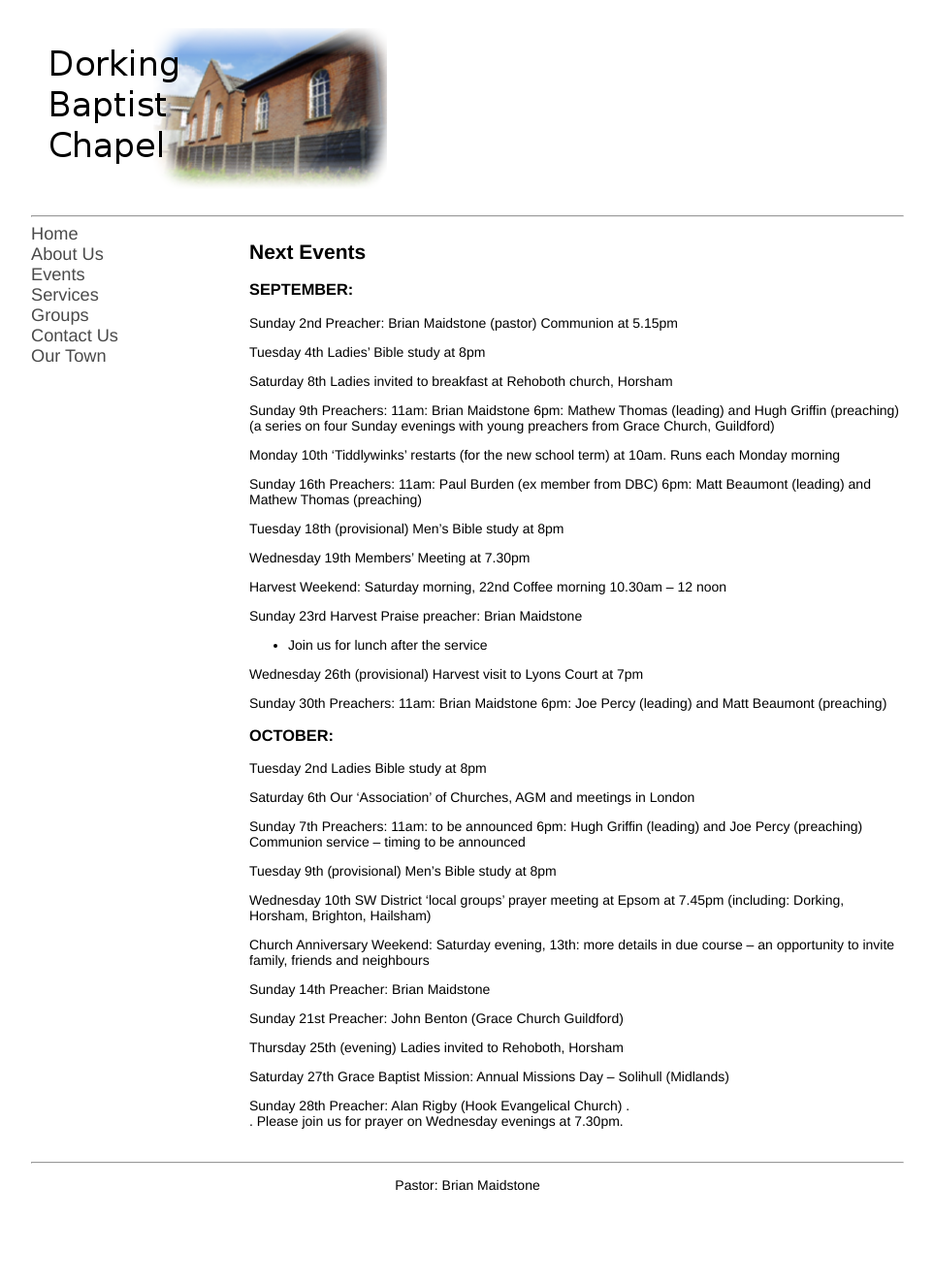
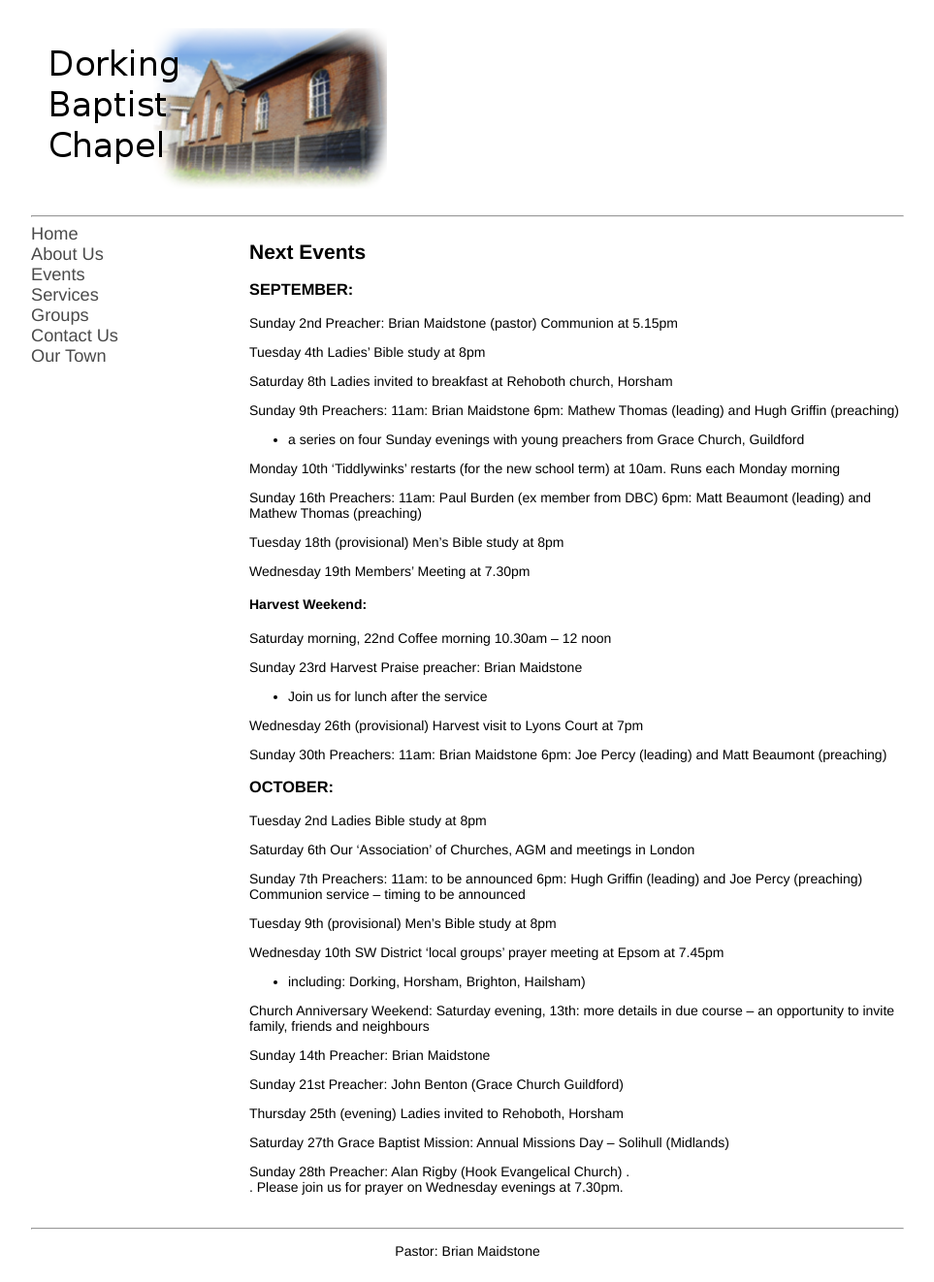
Before and after one commit to pandastreet/dorkingbaptistchapel.org.uk, a Jekyll site: the page built from events.md, in a window 1280 px wide. Shown: the whole page at 97% size, without its empty margins (158-1121 px from the left). Built offline with Jekyll 4.4.1, drawn with Linux system fonts in a browser that asks for light colours; our own code applies the rules of GitHub Pages for plain Markdown files; before the commit the page ends 1254 px from its top, so only the background shows below that.

```diff
--- a/events.md
+++ b/events.md
@@ -14,7 +14,7 @@ Saturday 8th  Ladies invited to breakfast at Rehoboth church, Horsham
 
 Sunday 9th  Preachers: 11am: Brian Maidstone
                        6pm: Mathew Thomas (leading) and Hugh Griffin (preaching)
- (a series on four Sunday evenings with young preachers from Grace Church, Guildford)
+- a series on four Sunday evenings with young preachers from Grace Church, Guildford
 
 Monday 10th ‘Tiddlywinks’ restarts (for the new school term) at 10am. Runs each Monday morning
 
@@ -25,7 +25,7 @@ Tuesday 18th (provisional) Men’s Bible study at 8pm
 
 Wednesday 19th Members’ Meeting at 7.30pm
 
-Harvest Weekend:
+#### **Harvest Weekend:**
 Saturday morning, 22nd  Coffee morning 10.30am – 12 noon
 
 Sunday 23rd Harvest Praise preacher: Brian Maidstone
```
Also changed, not shown: other parts of events.md (+1 -1 lines).
